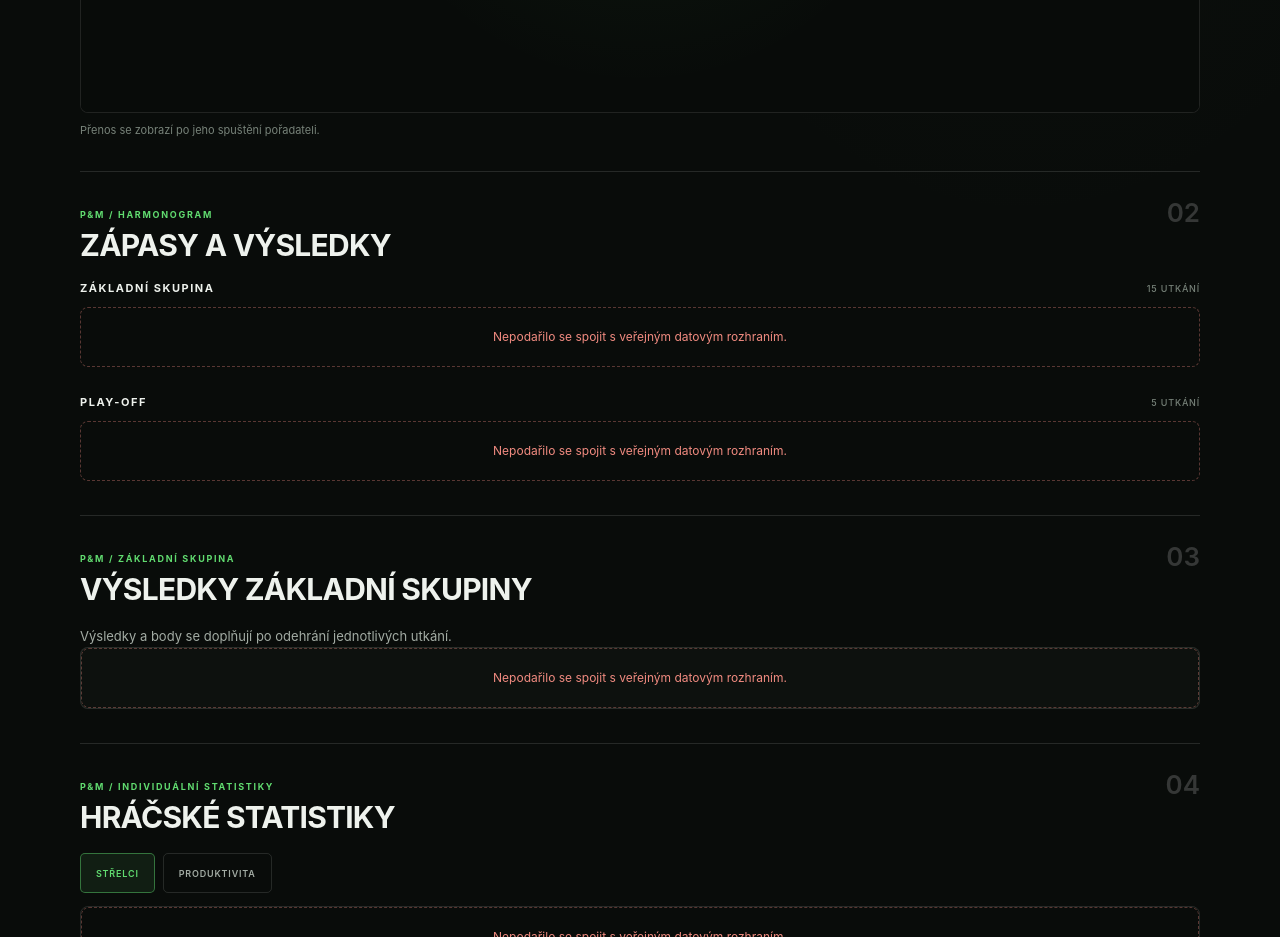
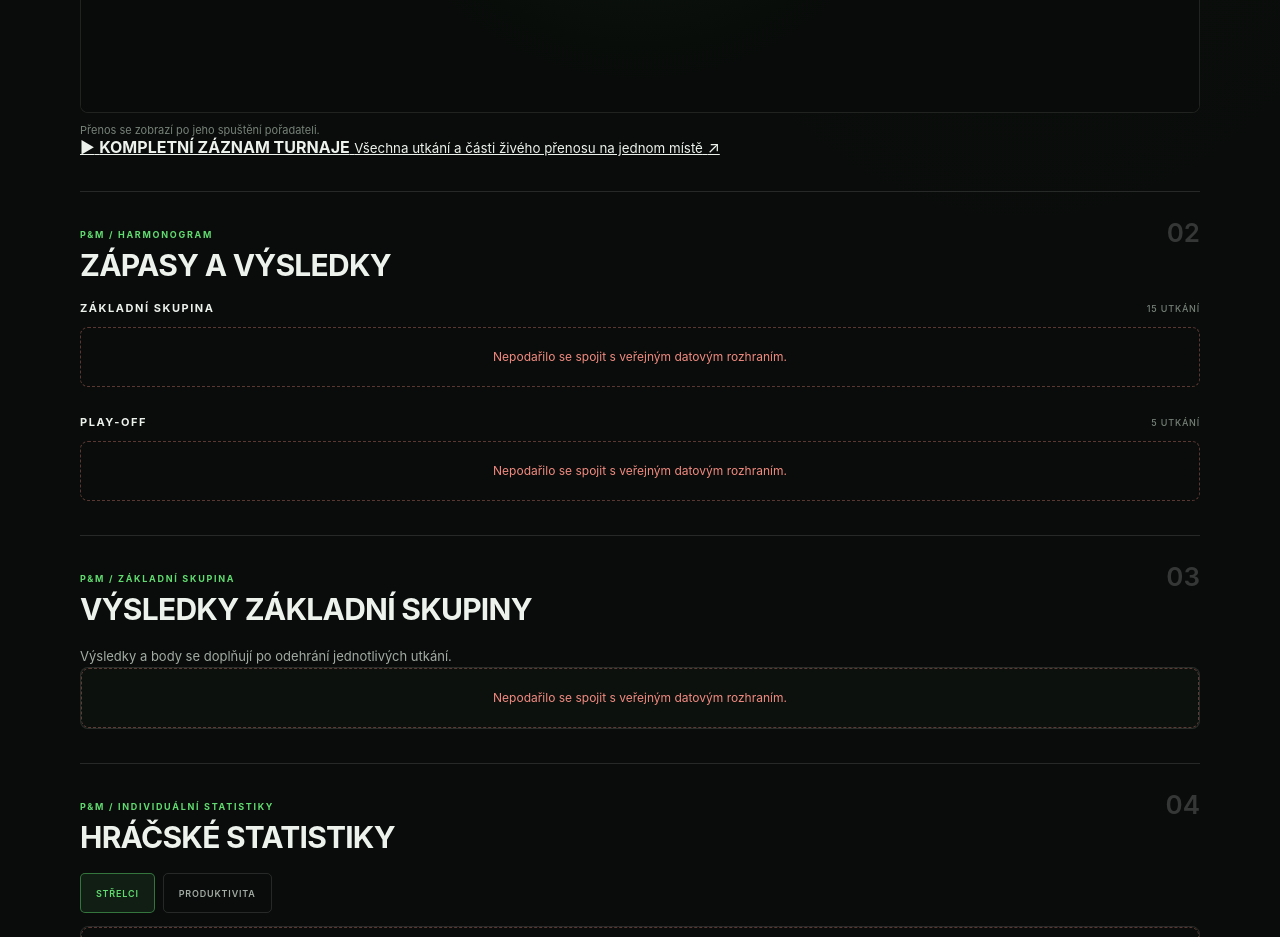
Before and after one commit to ondra-simon/pm-florbal, a plain HTML site: page live/index.html in a window 1280 px wide. Shown: the part 900-1837 px from the top of the page. Drawn offline with Linux system fonts and the light colour scheme.

Commit message:
Update index.html

```diff
--- a/live/index.html
+++ b/live/index.html
@@ -75,6 +75,25 @@
           </div>
         </div>
         <p class="stream-note" id="streamNote">Přenos se zobrazí po jeho spuštění pořadateli.</p>
+
+<div class="playlist-link-wrap">
+  <a
+    class="playlist-link"
+    href="https://youtube.com/playlist?list=PLT-JllQtjkuE&si=PBw_ujxeB0CUcify"
+    target="_blank"
+    rel="noopener noreferrer"
+  >
+    <span class="playlist-youtube-icon">▶</span>
+
+    <span class="playlist-link-text">
+      <strong>KOMPLETNÍ ZÁZNAM TURNAJE</strong>
+      <small>Všechna utkání a části živého přenosu na jednom místě</small>
+    </span>
+
+    <span class="playlist-link-arrow">↗</span>
+  </a>
+</div>
+
       </section>
 
       <section class="section-block matches-section" aria-labelledby="matchesHeading">
```
